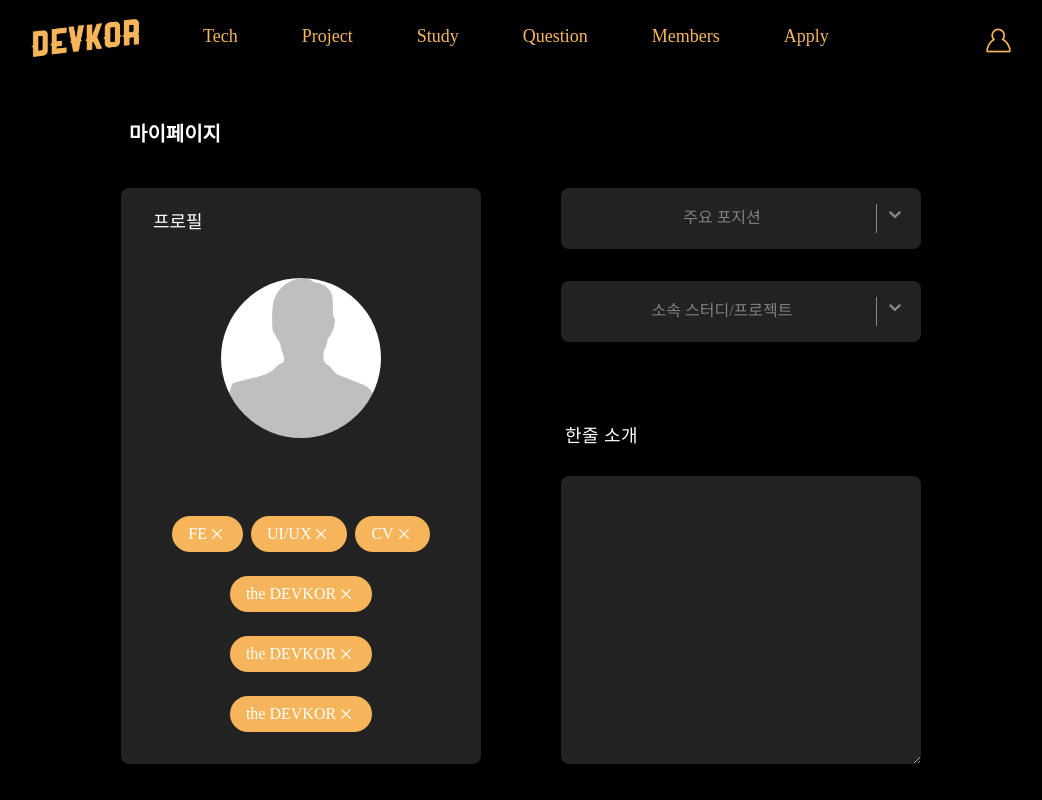
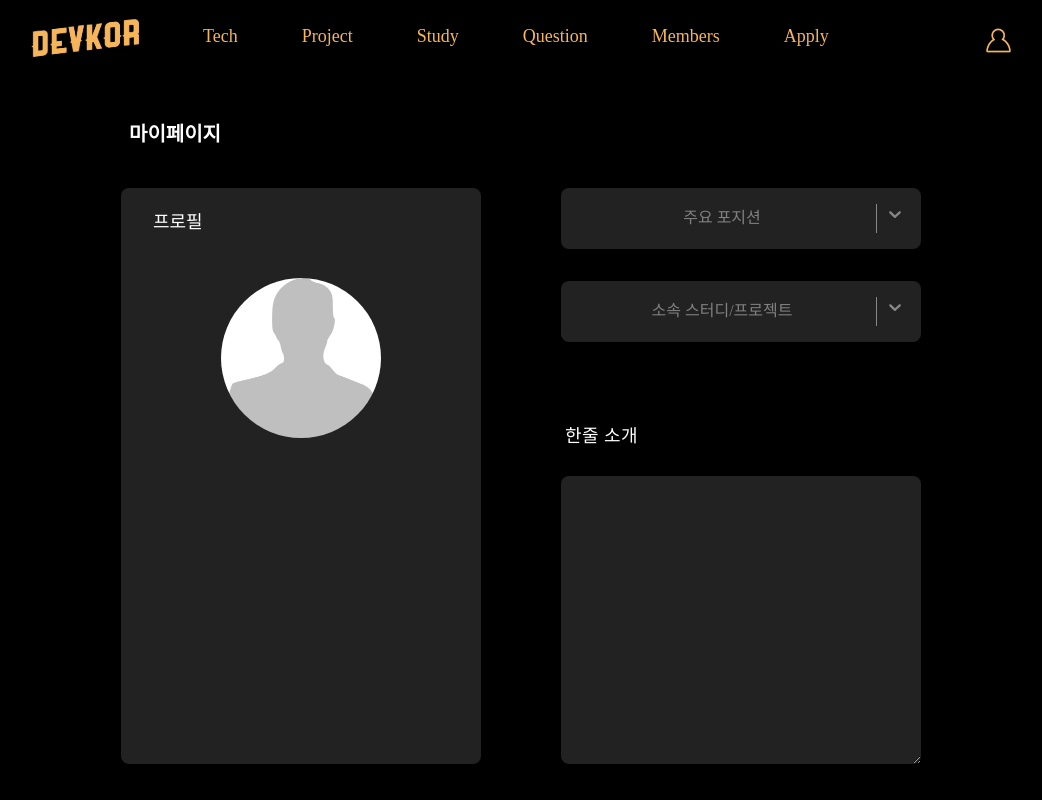
Before and after one commit to DevKor-Team/DEVKOR-front, a Next.js app: page /mypage in a window 1280 px wide. Shown: the top 800 px of the page, without its empty margins (119-1161 px from the left). Built offline with nearby package versions, Linux system fonts and the light colour scheme.

Commit message:
feat: link selection to profile tag

```diff
--- a/pages/mypage.tsx
+++ b/pages/mypage.tsx
@@ -15,6 +15,7 @@ const MyPage = () => {
         formState: { errors },
     } = useForm<Inputs>();
     const [selectedPosition, setSelectedPosition] = useState<string>();
+    const [selectedList, setSelectedList] = useState<string[]>();
     const [selectedProject, setSelectedProject] = useState<string>();
 
     const onSubmit = (data: Inputs) => {
@@ -36,12 +37,9 @@ const MyPage = () => {
                                 <Image src="/images/ProfileDefault.jpg" alt="profile" width="160" height="160" className="rounded-full" />
                             </div>
                             <div className="flex flex-wrap justify-center w-[80%] items-end mb-5">
-                                <Tag name="FE" />
-                                <Tag name="UI/UX" />
-                                <Tag name="CV" />
-                                <Tag name="the DEVKOR" />
-                                <Tag name="the DEVKOR" />
-                                <Tag name="the DEVKOR" />
+                                {selectedList?.map((x, idx) => {
+                                    return <Tag name={x} key={idx} />;
+                                })}
                             </div>
                         </div>
                     </div>
@@ -65,6 +63,11 @@ const MyPage = () => {
                                     })}
                                     onChange={(value) => {
                                         setSelectedPosition(value?.value);
+                                        if (selectedList && value && !selectedList.includes(value.value)) {
+                                            setSelectedList([...selectedList, value.value]);
+                                        } else if (value && !selectedList?.includes(value.value)) {
+                                            setSelectedList([value.value]);
+                                        }
                                     }}
                                 />
                             </div>
@@ -85,6 +88,11 @@ const MyPage = () => {
                                     })}
                                     onChange={(value) => {
                                         setSelectedProject(value?.value);
+                                        if (selectedList && value && !selectedList.includes(value.value)) {
+                                            setSelectedList([...selectedList, value?.value]);
+                                        } else if (value && !selectedList?.includes(value.value)) {
+                                            setSelectedList([value.value]);
+                                        }
                                     }}
                                 />
                             </div>
```
